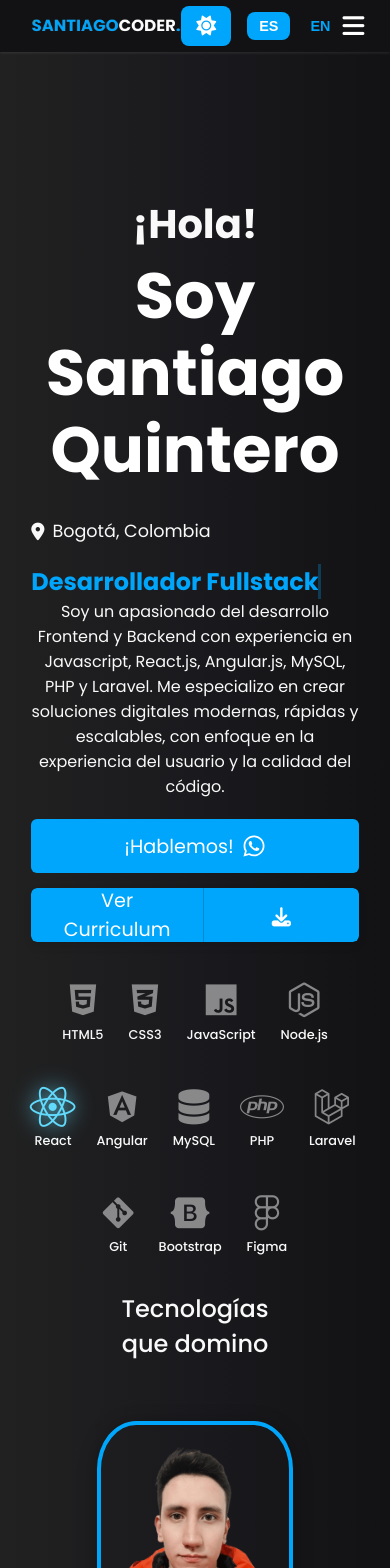
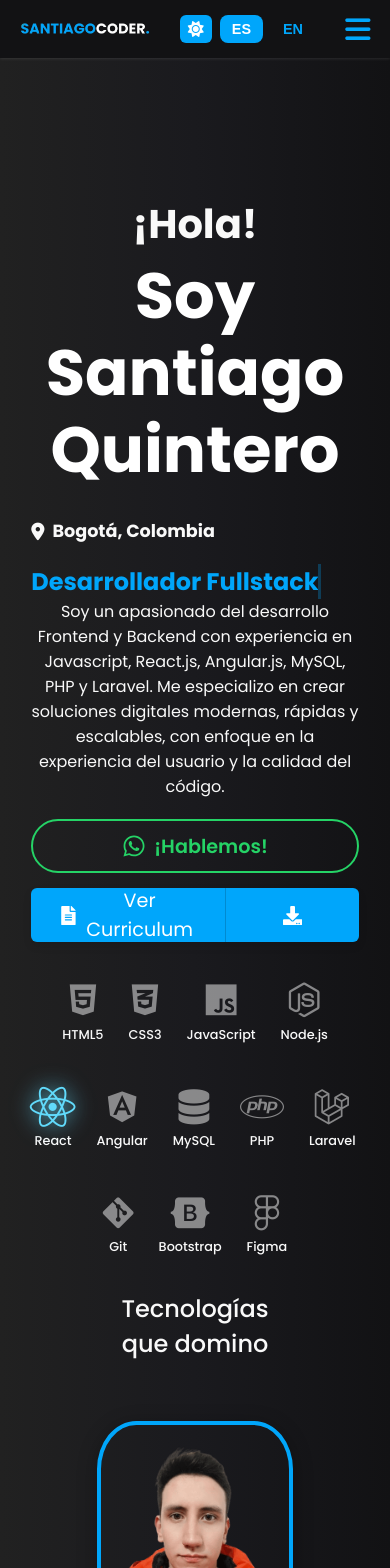
Before and after one commit to S4nti4goCoder/myportfolioreact, a React (Vite) app: page / in a window 390 px wide. Shown: the top 1568 px of the page. Built offline with nearby package versions, Linux system fonts and the light colour scheme.

Commit message:
commit 5

```diff
--- a/src/Components/Hero/Hero.css
+++ b/src/Components/Hero/Hero.css
@@ -1,15 +1,15 @@
 .hero {
-  padding: 40px 8vw 0 8vw; /* Ajustamos padding arriba */
+  padding: 40px 8vw 0 8vw;
   display: flex;
   justify-content: space-between;
-  align-items: flex-start; /* Subimos todo */
+  align-items: flex-start;
   text-align: left;
   overflow: hidden;
   position: relative;
   scroll-margin-top: 100px;
 }
 
-/* TEXTO PRINCIPAL */
+/* ====== TEXTOS ====== */
 .text-container {
   flex: 1;
   max-width: 50%;
@@ -34,10 +34,9 @@ html.dark .text-container span {
 }
 
 html.dark h1 {
-  color: #fff;
+  color: #ffffff;
 }
 
-/* TIPADO PROFESIÓN */
 .typing {
   font-size: 1.5rem;
   color: #00a6fb;
@@ -51,14 +50,14 @@ html.dark h1 {
   animation: typing-es 3s steps(24) forwards, blink 0.7s infinite;
 }
 
+.typing-en {
+  width: 0;
+  animation: typing-en 3s steps(24) forwards, blink 0.7s infinite;
+}
+
 @keyframes typing-es {
   from { width: 0; }
   to { width: 18.5ch; }
-}
-
-.typing-en {
-  width: 0;
-  animation: typing-en 3s steps(24) forwards, blink 0.7s infinite;
 }
 
 @keyframes typing-en {
@@ -71,7 +70,6 @@ html.dark h1 {
   50% { border-color: #00a6fb; }
 }
 
-/* Párrafos */
 .text-container p {
   color: #4a4b6d;
   margin-bottom: 20px;
@@ -81,7 +79,7 @@ html.dark .text-container p {
   color: #f9f9f9;
 }
 
-/* BOTONES */
+/* ====== BOTONES ====== */
 .hero-buttons {
   display: flex;
   flex-wrap: wrap;
@@ -89,6 +87,30 @@ html.dark .text-container p {
   margin-top: 20px;
 }
 
+.whatsapp-button {
+  background-color: transparent;
+  color: #25d366;
+  padding: 15px 30px;
+  font-size: 1.2rem;
+  border: 2px solid #25d366;
+  display: flex;
+  align-items: center;
+  justify-content: center;
+  height: 54px;
+  border-radius: 50px;
+  cursor: pointer;
+  transition: all 0.3s ease;
+  text-decoration: none;
+  font-weight: 600;
+}
+
+.whatsapp-button:hover {
+  background-color: #25d366;
+  color: #fff;
+  transform: translateY(-3px);
+}
+
+/* Botones CV */
 .btn,
 .btn-left,
 .btn-right {
@@ -104,20 +126,19 @@ html.dark .text-container p {
   height: 54px;
   border-radius: 6px;
   cursor: pointer;
-  transition: all 0.3s ease;
+  transition: all 0.4s ease;
 }
 
 .btn:hover,
 .btn-left:hover,
 .btn-right:hover {
-  background-color: #008ad1;
-  transform: translateY(-3px);
-  opacity: 0.9;
+  transform: scale(1.05);
+  background-color: #0095e3;
+  box-shadow: 0 6px 15px rgba(0, 166, 251, 0.4);
 }
 
 .btn-split-wrapper {
   display: flex;
-  overflow: hidden;
   border-radius: 6px;
   box-shadow: 0 4px 8px rgba(0, 0, 0, 0.1);
 }
@@ -130,13 +151,67 @@ html.dark .text-container p {
 .btn-right {
   padding: 15px;
   border-radius: 0 6px 6px 0;
+  position: relative;
 }
 
-.btn-right i {
-  font-size: 1.2rem;
+/* ====== TOOLTIP ====== */
+/* Tooltip para botones de redes (arriba) */
+.tooltip-top {
+  position: relative;
 }
 
-/* IMAGEN DEL HERO */
+.tooltip-top::after {
+  content: attr(data-tooltip);
+  position: absolute;
+  bottom: 130%;
+  left: 50%;
+  transform: translateX(-50%) scale(0.9);
+  background-color: #333;
+  color: #fff;
+  padding: 6px 10px;
+  border-radius: 6px;
+  font-size: 0.8rem;
+  white-space: nowrap;
+  opacity: 0;
+  pointer-events: none;
+  transition: opacity 0.3s ease, transform 0.3s ease;
+  z-index: 100;
+}
+
+.tooltip-top:hover::after {
+  opacity: 1;
+  transform: translateX(-50%) scale(1);
+}
+
+/* Tooltip para botón de descargar (a la derecha) */
+.tooltip-right {
+  position: relative;
+}
+
+.tooltip-right::after {
+  content: attr(data-tooltip);
+  position: absolute;
+  top: 50%;
+  left: 120%;
+  transform: translateY(-50%) scale(0.9);
+  background-color: #333;
+  color: #fff;
+  padding: 6px 10px;
+  border-radius: 6px;
+  font-size: 0.8rem;
+  white-space: nowrap;
+  opacity: 0;
+  pointer-events: none;
+  transition: opacity 0.3s ease, transform 0.3s ease;
+  z-index: 100;
+}
+
+.tooltip-right:hover::after {
+  opacity: 1;
+  transform: translateY(-50%) scale(1);
+}
+
+/* ====== FOTO ====== */
 .image-container {
   flex: 1;
   display: flex;
@@ -153,7 +228,7 @@ html.dark .text-container p {
   box-shadow: 0px 4px 20px rgba(0, 0, 0, 0.3);
 }
 
-/* ICONOS REDES */
+/* ====== REDES SOCIALES ====== */
 .social-links {
   display: flex;
   justify-content: center;
@@ -182,37 +257,7 @@ html.dark .social-links a:hover {
   color: #00a6fb;
 }
 
-/* TOOLTIP */
-.tooltip {
-  position: relative;
-  display: inline-block;
-  cursor: pointer;
-}
-
-.tooltip::after {
-  content: attr(data-tooltip);
-  position: absolute;
-  bottom: 130%;
-  left: 50%;
-  transform: translateX(-50%) scale(0.9);
-  background-color: #333;
-  color: #fff;
-  padding: 6px 10px;
-  border-radius: 6px;
-  font-size: 0.8rem;
-  white-space: nowrap;
-  opacity: 0;
-  pointer-events: none;
-  transition: opacity 0.3s ease, transform 0.3s ease;
-  z-index: 100;
-}
-
-.tooltip:hover::after {
-  opacity: 1;
-  transform: translateX(-50%) scale(1);
-}
-
-/* SECCIÓN TECNOLOGÍAS */
+/* ====== TECNOLOGÍAS ====== */
 .tech-stack-below {
   width: 100%;
   display: flex;
@@ -244,6 +289,16 @@ html.dark .social-links a:hover {
   transition: all 0.5s ease;
 }
 
+.tech-icon-item .active {
+  opacity: 1;
+  transform: scale(1.3);
+  filter: drop-shadow(0 0 8px currentColor);
+}
+
+.tech-icon-item:hover {
+  animation: techPulse 0.8s infinite;
+}
+
 .tech-name {
   margin-top: 8px;
   font-size: 0.9rem;
@@ -255,18 +310,13 @@ html.dark .tech-name {
   color: #f9f9f9;
 }
 
-.tech-icon-item .active {
-  opacity: 1;
-  transform: scale(1.3);
-  filter: drop-shadow(0 0 8px currentColor);
+@keyframes techPulse {
+  0% { transform: scale(1); }
+  50% { transform: scale(1.05); }
+  100% { transform: scale(1); }
 }
 
-.tech-icon-item:hover {
-  animation: techPulse 0.8s infinite;
-}
-
-/* TEXTO DE TECNOLOGÍAS */
-.tech-stack-below .tech-text {
+.tech-text {
   text-align: center;
   width: 60%;
   color: #4a4b6d;
@@ -274,11 +324,11 @@ html.dark .tech-name {
   font-weight: 500;
 }
 
-html.dark .tech-stack-below .tech-text {
+html.dark .tech-text {
   color: #f9f9f9;
 }
 
-/* UBICACIÓN */
+/* ====== UBICACIÓN ====== */
 .location {
   display: flex;
   align-items: center;
@@ -300,7 +350,7 @@ html.dark .location i {
   color: #f9f9f9;
 }
 
-/* RESPONSIVE */
+/* ====== RESPONSIVE ====== */
 @media (max-width: 768px) {
   .hero {
     flex-direction: column;
@@ -323,7 +373,8 @@ html.dark .location i {
 
   .btn,
   .btn-left,
-  .btn-right {
+  .btn-right,
+  .whatsapp-button {
     width: 100%;
     justify-content: center;
   }
@@ -337,10 +388,6 @@ html.dark .location i {
     margin-top: 20px;
     margin-bottom: 30px;
     gap: 20px;
-  }
-
-  .social-links a {
-    font-size: 1.8rem;
   }
 
   .tech-stack-below {
--- a/src/Components/Hero/Hero.jsx
+++ b/src/Components/Hero/Hero.jsx
@@ -3,7 +3,7 @@ import { useTranslation } from "react-i18next";
 import { motion } from "framer-motion";
 import "./Hero.css";
 import foto from "../../assets/foto.png";
-import { FaWhatsapp } from "react-icons/fa";
+import { FaWhatsapp, FaFileAlt, FaDownload } from "react-icons/fa";
 
 const Hero = () => {
   const { t, i18n } = useTranslation();
@@ -29,7 +29,7 @@ const Hero = () => {
       setCurrentTech((prev) => (prev + 1) % technologies.length);
     }, 1500);
     return () => clearInterval(interval);
-  }, [technologies.length]);
+  }, []);
 
   return (
     <motion.section
@@ -40,66 +40,66 @@ const Hero = () => {
       transition={{ duration: 1 }}
       viewport={{ once: false, amount: 0.3 }}
     >
-      {/* Text Container */}
       <motion.div
         className="text-container"
         initial={{ opacity: 0 }}
         whileInView={{ opacity: 1 }}
         transition={{ duration: 1, delay: 0.3 }}
-        viewport={{ once: false, amount: 0.3 }}
       >
         <h1>
           <span>{t("hero.greeting")}</span> {t("hero.intro")}
         </h1>
 
-        <p className="location">
-          <i className="fas fa-map-marker-alt"></i> {t("hero.location")}
-        </p>
+        <h2 className="location">
+          <i className="fas fa-map-marker-alt" aria-hidden="true"></i> {t("hero.location")}
+        </h2>
 
-        <h3
-          className={`typing ${
-            i18n.language === "en" ? "typing-en" : "typing-es"
-          }`}
-        >
+        <h3 className={`typing ${i18n.language === "en" ? "typing-en" : "typing-es"}`}>
           {t("hero.profession")}
         </h3>
 
         <p>{t("hero.description")}</p>
 
+        {/* Botones */}
         <div className="hero-buttons">
+          {/* WhatsApp */}
           <a
             href="https://wa.me/573154488668"
             target="_blank"
             rel="noopener noreferrer"
-            className="btn"
+            className="whatsapp-button"
+            aria-label="Contactar por WhatsApp"
           >
+            <FaWhatsapp style={{ marginRight: "8px", fontSize: "1.5rem" }} />
             {t("hero.cta")}
-            <FaWhatsapp
-              style={{ marginLeft: "8px", fontSize: "1.5rem", color: "#fff" }}
-            />
           </a>
 
+          {/* Botones de CV */}
           <div className="btn-split-wrapper">
             <a
               href="/cv_santiago.pdf"
               target="_blank"
               rel="noopener noreferrer"
               className="btn-left"
+              aria-label="Ver CV Santiago"
             >
+              <FaFileAlt style={{ marginRight: "8px", fontSize: "1.2rem" }} />
               {t("hero.cv_view")}
             </a>
+
             <a
               href="/cv_santiago.pdf"
               download
-              className="btn-right tooltip"
+              className="btn-right tooltip-right"
               data-tooltip={t("hero.cv_download")}
+              aria-label="Descargar CV Santiago"
             >
-              <i className="fas fa-download"></i>
+              <FaDownload style={{ fontSize: "1.2rem" }} />
             </a>
           </div>
         </div>
 
-        {/* Tech Stack */}
+        {/* Tecnologías */}
         <div className="tech-stack-below">
           <div className="tech-icons">
             {technologies.map((tech, index) => (
@@ -110,10 +110,9 @@ const Hero = () => {
                 transition={{ type: "spring", stiffness: 300 }}
               >
                 <i
-                  className={`${tech.icon} ${
-                    index === currentTech ? "active" : ""
-                  }`}
+                  className={`${tech.icon} ${index === currentTech ? "active" : ""}`}
                   title={tech.name}
+                  aria-hidden="true"
                   style={{ color: index === currentTech ? tech.color : "" }}
                 />
                 <p className="tech-name">{tech.name}</p>
@@ -124,28 +123,27 @@ const Hero = () => {
         </div>
       </motion.div>
 
-      {/* Image Container */}
+      {/* Foto y redes */}
       <motion.div
         className="image-container"
         initial={{ opacity: 0 }}
         whileInView={{ opacity: 1 }}
         transition={{ duration: 1, delay: 0.5 }}
-        viewport={{ once: false, amount: 0.3 }}
       >
         <motion.img
           src={foto}
-          alt="Foto de Santiago Quintero"
+          alt="Foto profesional de Santiago Quintero, desarrollador FullStack"
+          loading="lazy"
           whileHover={{ scale: 1.05 }}
           transition={{ duration: 0.5 }}
         />
 
         <div className="social-links">
           <a
-            href="http://www.linkedin.com/in/santiago-david-garcia-quintero-218b35361"
+            href="https://linkedin.com/in/santiago-david-garcia-quintero-218b35361"
             target="_blank"
             rel="noopener noreferrer"
-            aria-label="LinkedIn"
-            className="tooltip"
+            className="tooltip-top"
             data-tooltip="LinkedIn"
           >
             <i className="fab fa-linkedin"></i>
@@ -154,8 +152,7 @@ const Hero = () => {
             href="https://github.com/S4nti4goCoder"
             target="_blank"
             rel="noopener noreferrer"
-            aria-label="GitHub"
-            className="tooltip"
+            className="tooltip-top"
             data-tooltip="GitHub"
           >
             <i className="fab fa-github"></i>
--- a/src/Components/Navbar/Navbar.css
+++ b/src/Components/Navbar/Navbar.css
@@ -1,15 +1,15 @@
+/* === NAVBAR PRINCIPAL === */
 nav {
   position: fixed;
   top: 0;
   width: 100%;
   display: flex;
-  flex-direction: row;
   justify-content: space-between;
+  align-items: center;
   padding: 1vw 8vw;
-  align-items: center;
   z-index: 999;
+  background: linear-gradient(to right, #f9f9f9, #f3f0ff, #f9f9f9);
   box-shadow: 0 1px 3px rgba(0, 0, 0, 0.1);
-  background: linear-gradient(to right, #f9f9f9, #f3f0ff, #f9f9f9);
 }
 
 html.dark nav {
@@ -17,17 +17,16 @@ html.dark nav {
   box-shadow: 0 1px 3px rgba(255, 255, 255, 0.1);
 }
 
-nav ul.active {
-  right: 0;
+/* Logo */
+nav img.logo {
+  width: 150px;
+  transition: all 0.3s ease;
 }
 
-nav img {
-  width: 150px;
-}
-
+/* Links */
 nav ul {
   display: flex;
-  list-style-type: none;
+  list-style: none;
   margin: 0;
   padding: 0;
 }
@@ -45,8 +44,8 @@ nav ul li a {
   transition: color 0.3s ease;
 }
 
-html.dark ul li a {
-  color: #fff;
+html.dark nav ul li a {
+  color: #ffffff;
 }
 
 nav ul li a::after {
@@ -64,10 +63,7 @@ nav ul li a:hover::after {
   width: 100%;
 }
 
-nav .fa-solid {
-  display: none;
-}
-
+/* Controles: Toggle y lenguaje */
 .navbar-controls {
   display: flex;
   align-items: center;
@@ -102,55 +98,67 @@ nav .fa-solid {
   color: #fff;
 }
 
-/* Responsive */
-@media only screen and (max-width: 768px) {
-  nav .fa-solid {
-    display: block;
-    font-size: 25px;
+/* Iconos menú */
+nav .fa-solid {
+  display: none;
+}
+
+/* === RESPONSIVE MOBILE === */
+@media (max-width: 768px) {
+  nav {
+    padding: 10px 5vw;
+  }
+
+  nav img.logo {
+    width: 130px;
+  }
+
+  .navbar-controls {
+    gap: 0.5rem;
   }
 
   nav ul {
-    background: #00a6fb;
-    color: #fff;
+    flex-direction: column;
     position: fixed;
     top: 0;
     right: -100%;
     width: 200px;
     height: 100vh;
-    padding-top: 50px;
-    z-index: 2;
-    transition: right 0.5s;
-    display: flex;
-    flex-direction: column;
+    padding-top: 70px;
+    background: #00a6fb;
+    transition: right 0.5s ease;
+    z-index: 10;
     gap: 20px;
     align-items: center;
   }
 
+  nav ul.active {
+    right: 0;
+  }
+
   nav ul li {
-    display: block;
-    margin: 25px;
+    margin: 15px 0;
   }
 
   nav ul li a {
-    color: #fff;
+    color: white;
+    font-size: 1.2rem;
   }
 
-  nav ul li a:hover {
-    opacity: 0.9;
+  /* Icono hamburguesa y cruz */
+  nav .fa-bars,
+  nav .fa-xmark {
+    display: block;
+    font-size: 1.8rem;
+    cursor: pointer;
+    color: #00a6fb;
   }
 
-  nav ul .fa-solid {
+  nav ul .fa-xmark {
     position: absolute;
-    top: 25px;
-    left: 25px;
-    cursor: pointer;
-  }
-
-  nav ul .fa-bars {
-    color: #232155;
-  }
-
-  html.dark .fa-bars {
-    color: #fff;
+    top: 20px;
+    left: 20px;
+    font-size: 2rem;
+    color: white;
   }
 }
--- a/src/Components/ThemeToggle/ThemeToggle.css
+++ b/src/Components/ThemeToggle/ThemeToggle.css
@@ -1,6 +1,8 @@
+/* === BOTÓN TOGGLE TEMA === */
 .theme-toggle-button {
   display: flex;
   align-items: center;
+  justify-content: center;
   padding: 10px 15px;
   background-color: #00a6fb;
   color: #fff;
@@ -11,6 +13,24 @@
   border: none;
 }
 
+/* Hover */
 .theme-toggle-button:hover {
   opacity: 0.9;
 }
+
+/* === RESPONSIVE para Toggle === */
+@media (max-width: 768px) {
+  .theme-toggle-button {
+    padding: 8px 10px;
+    font-size: 18px;
+    border-radius: 6px;
+  }
+}
+
+@media (max-width: 480px) {
+  .theme-toggle-button {
+    padding: 6px 8px;
+    font-size: 16px;
+    border-radius: 6px;
+  }
+}
```
Also changed, not shown: src/Components/Navbar/Navbar.jsx (+6 -4 lines). Lines whose indentation alone changed are shown as unchanged.
